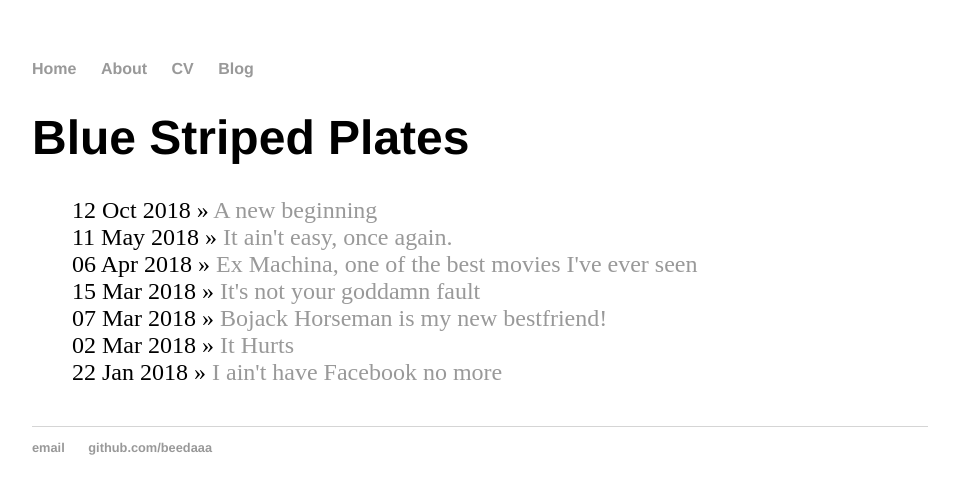
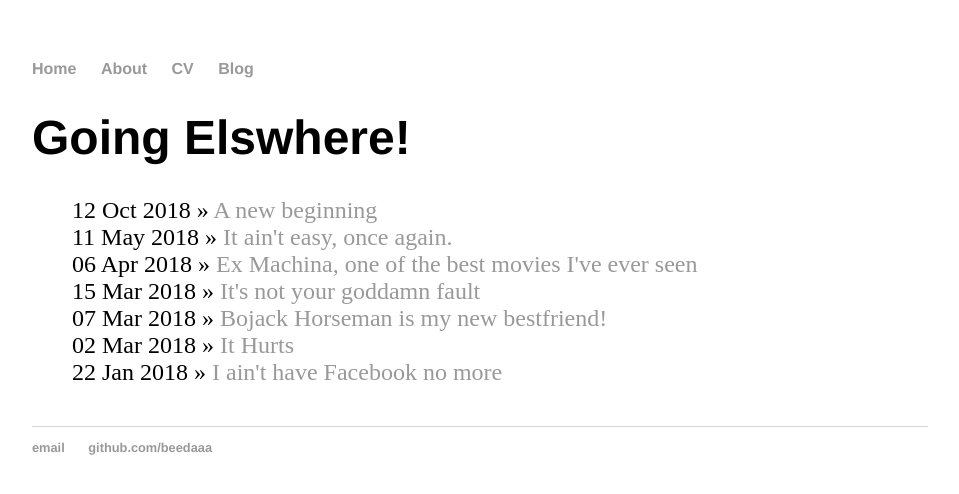
Before and after one commit to beedaaa/beedaaa.github.io, a Jekyll site: the page built from blog/index.html, in a window 1280 px wide. Shown: the top 494 px of the page, without its empty margins (160-1119 px from the left). Built offline with Jekyll 4.4.1, drawn with Linux system fonts in a browser that asks for light colours.

Commit message:
Update index

```diff
--- a/blog/index.html
+++ b/blog/index.html
@@ -1,6 +1,6 @@
 ---
 layout: default
-title: Blue Striped Plates
+title: Going Elswhere!
 ---
 	<h1>{{ page.title }}</h1>
 	<ul class="posts">
```
